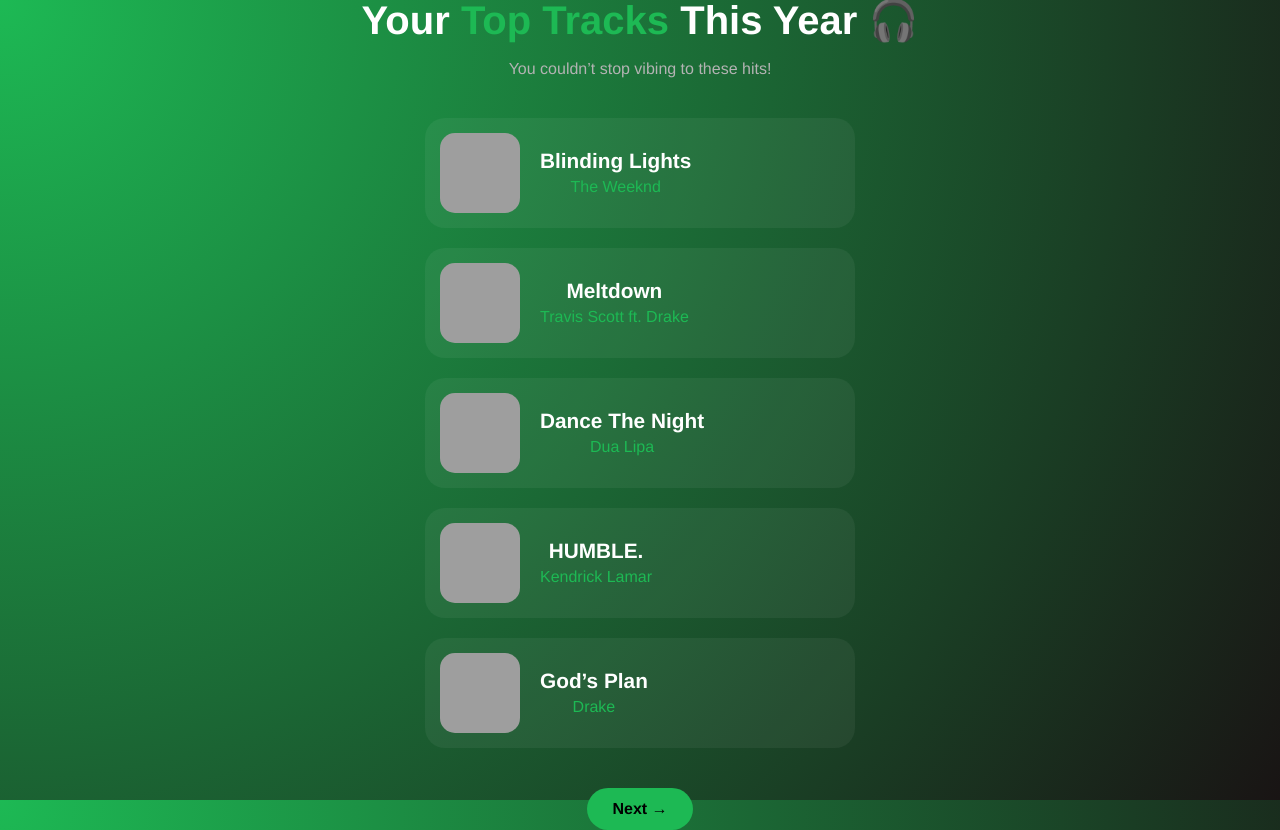
After one commit to AllenJohnn/Wrapped-Revanced, a Flask app: template templates/top_tracks.html in a window 1280 px wide. The commit adds this page. Run offline with Flask 3, Linux system fonts and the light colour scheme; the template is opened without the code that fills it, so the values that code supplies are empty; grey boxes are pictures that could not be loaded.

Commit message:
Implemented Couple Of New HTML Files

```diff
--- a/app.py
+++ b/app.py
@@ -3,6 +3,7 @@
 from spotipy.oauth2 import SpotifyOAuth
 from dotenv import load_dotenv
 import os
+import time
 
 load_dotenv()
 
@@ -10,53 +11,119 @@
 app.secret_key = "randomsecretkey"
 app.config['SESSION_COOKIE_NAME'] = 'Spotify Cookie'
 
+# ---- Helper Function ----
+def create_spotify_oauth():
+    return SpotifyOAuth(
+        client_id=os.getenv('SPOTIPY_CLIENT_ID'),
+        client_secret=os.getenv('SPOTIPY_CLIENT_SECRET'),
+        redirect_uri=os.getenv('SPOTIPY_REDIRECT_URI'),
+        scope='user-top-read user-read-recently-played'
+    )
+
+def get_token():
+    token_info = session.get('token_info', None)
+    if not token_info:
+        raise Exception("No token info found, please log in again.")
+
+    # Refresh token if expired
+    now = int(time.time())
+    is_expired = token_info['expires_at'] - now < 60
+    if is_expired:
+        sp_oauth = create_spotify_oauth()
+        token_info = sp_oauth.refresh_access_token(token_info['refresh_token'])
+        session['token_info'] = token_info
+    return token_info
+
+
+# ---- Routes ----
 @app.route('/')
 def index():
     return render_template('index.html')
 
+
 @app.route('/login')
 def login():
-    sp_oauth = SpotifyOAuth(
-        client_id=os.getenv('SPOTIPY_CLIENT_ID'),
-        client_secret=os.getenv('SPOTIPY_CLIENT_SECRET'),
-        redirect_uri=os.getenv('SPOTIPY_REDIRECT_URI'),
-        scope='user-top-read'
-    )
+    sp_oauth = create_spotify_oauth()
     auth_url = sp_oauth.get_authorize_url()
     return redirect(auth_url)
 
+
 @app.route('/callback')
 def callback():
-    sp_oauth = SpotifyOAuth(
-        client_id=os.getenv('SPOTIPY_CLIENT_ID'),
-        client_secret=os.getenv('SPOTIPY_CLIENT_SECRET'),
-        redirect_uri=os.getenv('SPOTIPY_REDIRECT_URI'),
-        scope='user-top-read'
-    )
+    sp_oauth = create_spotify_oauth()
     code = request.args.get('code')
     token_info = sp_oauth.get_access_token(code)
     session['token_info'] = token_info
-    return redirect('/top-artists')
+    return redirect(url_for('wrapped'))
+
 
 @app.route('/top-artists')
 def top_artists():
-    token_info = session.get('token_info')
-    if not token_info:
-        return redirect('/login')
+    try:
+        token_info = get_token()
+        sp = spotipy.Spotify(auth=token_info['access_token'])
+        artists = sp.current_user_top_artists(limit=5, time_range='medium_term')['items']
 
-    sp = spotipy.Spotify(auth=token_info['access_token'])
-    results = sp.current_user_top_artists(limit=10, time_range='short_term')
-
-    artists = []
-    for artist in results['items']:
-        artists.append({
-            'name': artist['name'],
-            'image': artist['images'][0]['url'] if artist['images'] else None,
-            'url': artist['external_urls']['spotify']
-        })
-
-    return render_template('top_artists.html', artists=artists)
+        top_artists_data = [
+            {"name": a['name'], "image": a['images'][0]['url'] if a['images'] else None, "genre": a['genres'][0] if a['genres'] else "Unknown"}
+            for a in artists
+        ]
+        return render_template('top_artists.html', artists=top_artists_data)
+    except:
+        return redirect(url_for('login'))
 
 
+@app.route('/top-tracks')
+def top_tracks():
+    try:
+        token_info = get_token()
+        sp = spotipy.Spotify(auth=token_info['access_token'])
+        tracks = sp.current_user_top_tracks(limit=5, time_range='medium_term')['items']
+
+        top_tracks_data = [
+            {
+                "name": t['name'],
+                "artist": t['artists'][0]['name'] if t['artists'] else "Unknown",
+                "image": t['album']['images'][0]['url'] if t['album']['images'] else None
+            }
+            for t in tracks
+        ]
+        return render_template('top_tracks.html', tracks=top_tracks_data)
+    except:
+        return redirect(url_for('login'))
+
+
+@app.route('/wrapped')
+def wrapped():
+    try:
+        token_info = get_token()
+        sp = spotipy.Spotify(auth=token_info['access_token'])
+
+        # Top artist and track
+        top_artists = sp.current_user_top_artists(limit=1, time_range='short_term')
+        top_tracks = sp.current_user_top_tracks(limit=1, time_range='short_term')
+
+        artist_name = top_artists['items'][0]['name'] if top_artists['items'] else "Unknown Artist"
+        genre = top_artists['items'][0]['genres'][0].title() if top_artists['items'] and top_artists['items'][0]['genres'] else "Unknown Genre"
+        top_track = top_tracks['items'][0]['name'] if top_tracks['items'] else "Unknown Track"
+
+        # Listening hours (approximation)
+        recent = sp.current_user_recently_played(limit=50)
+        total_ms = sum(item['track']['duration_ms'] for item in recent['items'])
+        total_hours = total_ms / (1000 * 60 * 60)
+
+        return render_template(
+            'wrapped.html',
+            artist=artist_name,
+            genre=genre,
+            track=top_track,
+            hours=f"{total_hours:.1f}"
+        )
+    except:
+        return redirect(url_for('login'))
+
+
+# ---- Main ----
 if __name__ == '__main__':
+    app.config['TEMPLATES_AUTO_RELOAD'] = True
     app.run(debug=True)
--- /dev/null
+++ b/static/css/top_tracks.css
@@ -0,0 +1,93 @@
+body {
+  background: radial-gradient(circle at top left, #1DB954, #191414);
+  color: #fff;
+  font-family: 'Helvetica Neue', sans-serif;
+  height: 100vh;
+  margin: 0;
+  display: flex;
+  justify-content: center;
+  align-items: center;
+  overflow: hidden;
+}
+
+.container {
+  text-align: center;
+  animation: fadeIn 1.2s ease-in-out;
+}
+
+h1 {
+  font-size: 2.5em;
+  color: #fff;
+  margin-bottom: 15px;
+}
+
+.highlight {
+  color: #1DB954;
+}
+
+.subtext {
+  color: #b3b3b3;
+  margin-bottom: 40px;
+}
+
+.tracks {
+  display: flex;
+  flex-direction: column;
+  gap: 20px;
+  align-items: center;
+}
+
+.track-card {
+  display: flex;
+  align-items: center;
+  background: rgba(255,255,255,0.05);
+  border-radius: 20px;
+  width: 400px;
+  padding: 15px;
+  transition: transform 0.3s, box-shadow 0.3s;
+}
+
+.track-card:hover {
+  transform: scale(1.05);
+  box-shadow: 0 0 25px rgba(29, 185, 84, 0.4);
+}
+
+.track-card img {
+  width: 80px;
+  height: 80px;
+  border-radius: 15px;
+  margin-right: 20px;
+  object-fit: cover;
+}
+
+.track-info h2 {
+  margin: 0;
+  font-size: 1.3em;
+}
+
+.track-info p {
+  margin: 5px 0 0 0;
+  color: #1DB954;
+}
+
+.next-btn {
+  display: inline-block;
+  margin-top: 40px;
+  background: #1DB954;
+  color: #000;
+  padding: 12px 25px;
+  border-radius: 30px;
+  font-weight: bold;
+  text-decoration: none;
+  transition: background 0.3s, transform 0.3s;
+}
+
+.next-btn:hover {
+  background: #1ed760;
+  transform: scale(1.05);
+}
+
+@keyframes fadeIn {
+  from { opacity: 0; transform: translateY(40px); }
+  to { opacity: 1; transform: translateY(0); }
+}
--- /dev/null
+++ b/templates/top_tracks.html
@@ -0,0 +1,61 @@
+<!DOCTYPE html>
+<html lang="en">
+<head>
+  <meta charset="UTF-8">
+  <meta name="viewport" content="width=device-width, initial-scale=1.0">
+  <title>Your Top Tracks - Wrapped Revanced</title>
+  <link rel="stylesheet" href="{{ url_for('static', filename='css/top_tracks.css') }}">
+</head>
+<body>
+  <div class="container">
+    <div class="content">
+      <h1>Your <span class="highlight">Top Tracks</span> This Year 🎧</h1>
+      <p class="subtext">You couldn’t stop vibing to these hits!</p>
+
+      <div class="tracks">
+        <div class="track-card">
+          <img src="{{ url_for('static', filename='images/track1.jpg') }}" alt="Track 1">
+          <div class="track-info">
+            <h2>Blinding Lights</h2>
+            <p>The Weeknd</p>
+          </div>
+        </div>
+
+        <div class="track-card">
+          <img src="{{ url_for('static', filename='images/track2.jpg') }}" alt="Track 2">
+          <div class="track-info">
+            <h2>Meltdown</h2>
+            <p>Travis Scott ft. Drake</p>
+          </div>
+        </div>
+
+        <div class="track-card">
+          <img src="{{ url_for('static', filename='images/track3.jpg') }}" alt="Track 3">
+          <div class="track-info">
+            <h2>Dance The Night</h2>
+            <p>Dua Lipa</p>
+          </div>
+        </div>
+
+        <div class="track-card">
+          <img src="{{ url_for('static', filename='images/track4.jpg') }}" alt="Track 4">
+          <div class="track-info">
+            <h2>HUMBLE.</h2>
+            <p>Kendrick Lamar</p>
+          </div>
+        </div>
+
+        <div class="track-card">
+          <img src="{{ url_for('static', filename='images/track5.jpg') }}" alt="Track 5">
+          <div class="track-info">
+            <h2>God’s Plan</h2>
+            <p>Drake</p>
+          </div>
+        </div>
+      </div>
+
+      <a href="/summary" class="next-btn">Next →</a>
+    </div>
+  </div>
+</body>
+</html>
```
Also changed, not shown: static/css/style.css (added, +93 -0 lines), static/css/top_artists.css (added, +87 -0 lines), templates/index.html (+15 -68 lines), templates/top_artists.html (+34 -114 lines), templates/wrapped.html (added, +28 -0 lines).
